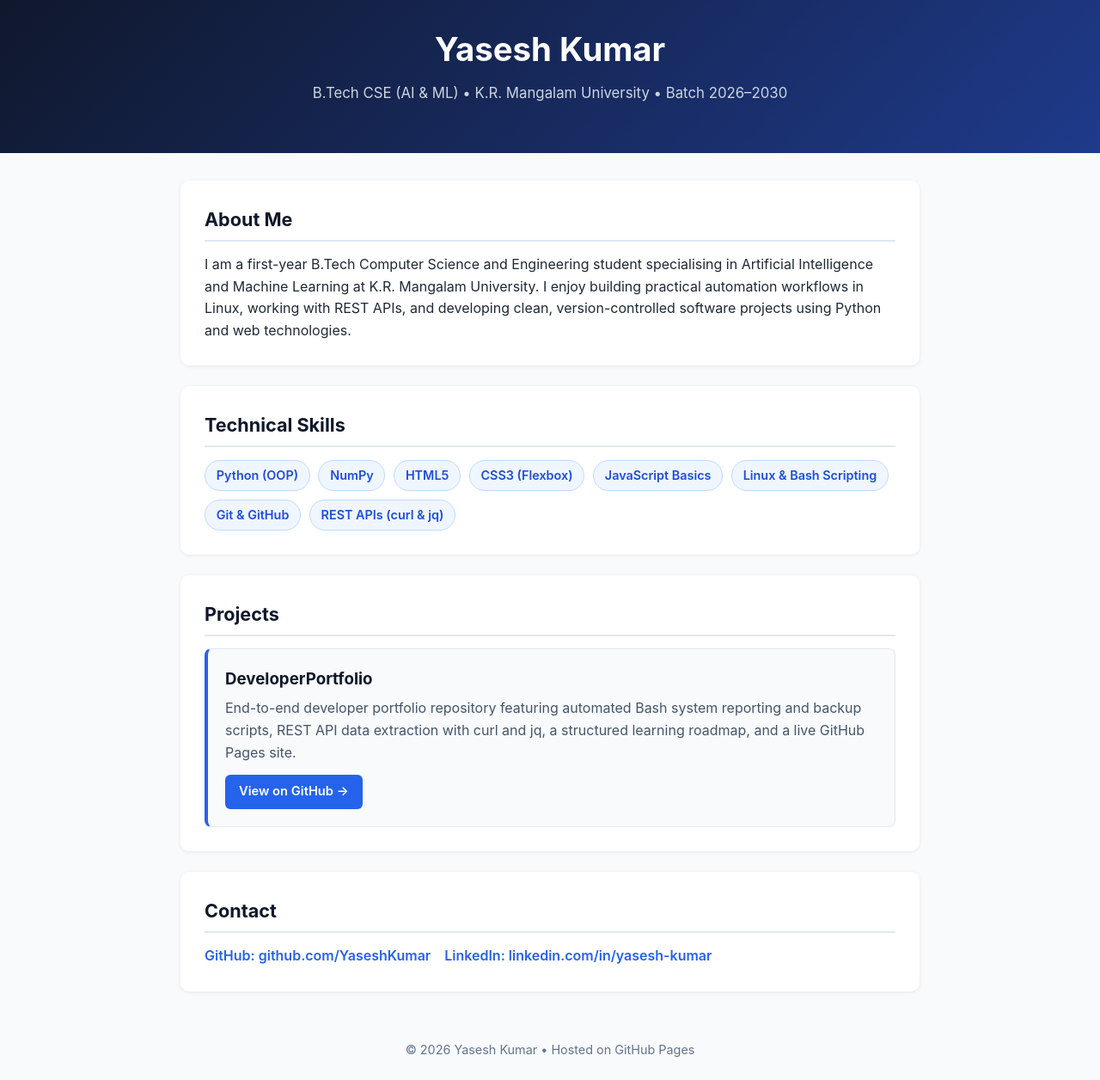
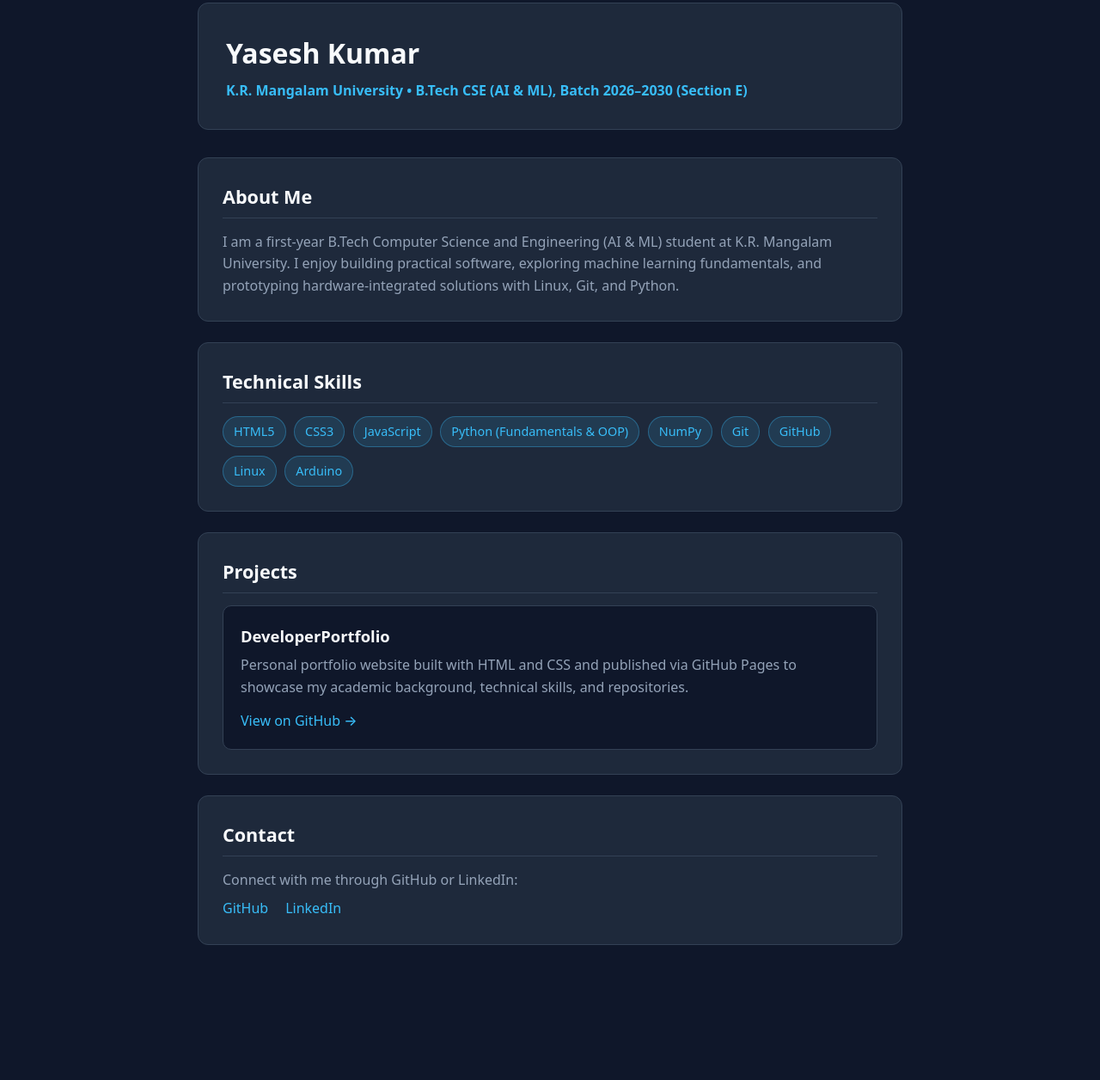
Before and after one commit to YaseshKumar/DeveloperPortfolio, a plain HTML site: page index.html in a window 1280 px wide. Shown: the part 29-1285 px from the top of the page at 86% size. After the commit the page ends 1216 px from the top, so only its background shows below. Drawn offline with Linux system fonts and the light colour scheme.

Commit message:
feat: add GitHub Pages portfolio website

```diff
--- a/index.html
+++ b/index.html
@@ -5,131 +5,181 @@
   <meta name="viewport" content="width=device-width, initial-scale=1.0" />
   <title>Yasesh Kumar | Developer Portfolio</title>
   <style>
-    * { box-sizing: border-box; margin: 0; padding: 0; }
+    :root {
+      --bg: #0f172a;
+      --surface: #1e293b;
+      --text: #f8fafc;
+      --muted: #94a3b8;
+      --accent: #38bdf8;
+      --border: #334155;
+    }
+
+    * {
+      box-sizing: border-box;
+      margin: 0;
+      padding: 0;
+    }
+
     body {
-      font-family: -apple-system, BlinkMacSystemFont, "Segoe UI", Roboto, sans-serif;
+      font-family: system-ui, -apple-system, BlinkMacSystemFont, "Segoe UI", Roboto, sans-serif;
+      background-color: var(--bg);
+      color: var(--text);
       line-height: 1.6;
-      color: #1f2937;
-      background-color: #f8fafc;
     }
+
+    .container {
+      max-width: 860px;
+      margin: 0 auto;
+      padding: 2rem 1.25rem 4rem;
+    }
+
     header {
-      background: linear-gradient(135deg, #0f172a, #1e3a8a);
-      color: #ffffff;
-      padding: 3.5rem 1.5rem;
-      text-align: center;
+      background: var(--surface);
+      border: 1px solid var(--border);
+      border-radius: 12px;
+      padding: 2rem;
+      margin-bottom: 2rem;
     }
-    header h1 { font-size: 2.4rem; margin-bottom: 0.4rem; }
-    header p { font-size: 1.05rem; color: #cbd5e1; }
-    main { max-width: 900px; margin: 2rem auto; padding: 0 1.25rem; }
+
+    header h1 {
+      font-size: 2rem;
+      margin-bottom: 0.35rem;
+    }
+
+    .meta {
+      color: var(--accent);
+      font-weight: 600;
+      font-size: 1rem;
+    }
+
     section {
-      background: #ffffff;
-      border-radius: 10px;
+      background: var(--surface);
+      border: 1px solid var(--border);
+      border-radius: 12px;
       padding: 1.75rem;
       margin-bottom: 1.5rem;
-      box-shadow: 0 1px 4px rgba(0, 0, 0, 0.08);
     }
-    h2 {
+
+    section h2 {
       font-size: 1.35rem;
-      color: #0f172a;
       margin-bottom: 0.9rem;
-      border-bottom: 2px solid #e2e8f0;
+      border-bottom: 1px solid var(--border);
       padding-bottom: 0.4rem;
     }
-    .badges { display: flex; flex-wrap: wrap; gap: 0.6rem; }
+
+    p {
+      color: var(--muted);
+    }
+
+    .skills-list {
+      display: flex;
+      flex-wrap: wrap;
+      gap: 0.6rem;
+      list-style: none;
+    }
+
     .badge {
-      background-color: #eff6ff;
-      color: #1d4ed8;
-      border: 1px solid #bfdbfe;
-      padding: 0.35rem 0.8rem;
+      background: rgba(56, 189, 248, 0.12);
+      color: var(--accent);
+      border: 1px solid rgba(56, 189, 248, 0.35);
+      padding: 0.35rem 0.75rem;
       border-radius: 999px;
       font-size: 0.9rem;
-      font-weight: 600;
+      font-weight: 500;
     }
+
     .project-card {
-      border: 1px solid #e2e8f0;
-      border-left: 4px solid #2563eb;
-      border-radius: 8px;
+      background: var(--bg);
+      border: 1px solid var(--border);
+      border-radius: 10px;
       padding: 1.25rem;
-      background-color: #f8fafc;
     }
-    .project-card h3 { margin-bottom: 0.4rem; color: #0f172a; }
-    .project-card p { margin-bottom: 0.8rem; color: #475569; }
-    .btn {
-      display: inline-block;
-      background-color: #2563eb;
-      color: #ffffff;
+
+    .project-card h3 {
+      margin-bottom: 0.4rem;
+      font-size: 1.15rem;
+    }
+
+    .project-card p {
+      margin-bottom: 0.85rem;
+    }
+
+    a {
+      color: var(--accent);
       text-decoration: none;
-      padding: 0.5rem 1rem;
-      border-radius: 6px;
-      font-weight: 600;
-      font-size: 0.92rem;
+      font-weight: 500;
     }
-    .btn:hover { background-color: #1d4ed8; }
-    .contact-links { display: flex; flex-wrap: wrap; gap: 1rem; }
-    .contact-links a {
-      color: #2563eb;
-      font-weight: 600;
-      text-decoration: none;
+
+    a:hover {
+      text-decoration: underline;
     }
-    .contact-links a:hover { text-decoration: underline; }
-    footer { text-align: center; padding: 1.5rem; color: #64748b; font-size: 0.9rem; }
+
+    .contact-links {
+      display: flex;
+      flex-wrap: wrap;
+      gap: 1.25rem;
+      list-style: none;
+      margin-top: 0.5rem;
+    }
   </style>
 </head>
 <body>
-  <header>
-    <h1>Yasesh Kumar</h1>
-    <p>B.Tech CSE (AI &amp; ML) &bull; K.R. Mangalam University &bull; Batch 2026–2030</p>
-  </header>
+  <div class="container">
+    <header>
+      <h1>Yasesh Kumar</h1>
+      <p class="meta">K.R. Mangalam University &bull; B.Tech CSE (AI &amp; ML), Batch 2026&ndash;2030 (Section E)</p>
+    </header>
 
-  <main>
     <section id="about">
       <h2>About Me</h2>
       <p>
-        I am a first-year B.Tech Computer Science and Engineering student specialising in Artificial Intelligence
-        and Machine Learning at K.R. Mangalam University. I enjoy building practical automation workflows in Linux,
-        working with REST APIs, and developing clean, version-controlled software projects using Python and web technologies.
+        I am a first-year B.Tech Computer Science and Engineering (AI &amp; ML) student at K.R. Mangalam University.
+        I enjoy building practical software, exploring machine learning fundamentals, and prototyping hardware-integrated
+        solutions with Linux, Git, and Python.
       </p>
     </section>
 
     <section id="skills">
       <h2>Technical Skills</h2>
-      <div class="badges">
-        <span class="badge">Python (OOP)</span>
-        <span class="badge">NumPy</span>
-        <span class="badge">HTML5</span>
-        <span class="badge">CSS3 (Flexbox)</span>
-        <span class="badge">JavaScript Basics</span>
-        <span class="badge">Linux &amp; Bash Scripting</span>
-        <span class="badge">Git &amp; GitHub</span>
-        <span class="badge">REST APIs (curl &amp; jq)</span>
-      </div>
+      <ul class="skills-list">
+        <li class="badge">HTML5</li>
+        <li class="badge">CSS3</li>
+        <li class="badge">JavaScript</li>
+        <li class="badge">Python (Fundamentals &amp; OOP)</li>
+        <li class="badge">NumPy</li>
+        <li class="badge">Git</li>
+        <li class="badge">GitHub</li>
+        <li class="badge">Linux</li>
+        <li class="badge">Arduino</li>
+      </ul>
     </section>
 
     <section id="projects">
       <h2>Projects</h2>
-      <div class="project-card">
+      <article class="project-card">
         <h3>DeveloperPortfolio</h3>
         <p>
-          End-to-end developer portfolio repository featuring automated Bash system reporting and backup scripts,
-          REST API data extraction with curl and jq, a structured learning roadmap, and a live GitHub Pages site.
+          Personal portfolio website built with HTML and CSS and published via GitHub Pages to showcase my academic
+          background, technical skills, and repositories.
         </p>
-        <a class="btn" href="https://github.com/YaseshKumar/DeveloperPortfolio" target="_blank" rel="noopener">
+        <a href="https://github.com/YaseshKumar/DeveloperPortfolio" target="_blank" rel="noopener noreferrer">
           View on GitHub &rarr;
         </a>
-      </div>
+      </article>
     </section>
 
     <section id="contact">
       <h2>Contact</h2>
-      <div class="contact-links">
-        <a href="https://github.com/YaseshKumar" target="_blank" rel="noopener">GitHub: github.com/YaseshKumar</a>
-        <a href="https://www.linkedin.com/in/yasesh-kumar/" target="_blank" rel="noopener">LinkedIn: linkedin.com/in/yasesh-kumar</a>
-      </div>
+      <p>Connect with me through GitHub or LinkedIn:</p>
+      <ul class="contact-links">
+        <li>
+          <a href="https://github.com/YaseshKumar" target="_blank" rel="noopener noreferrer">GitHub</a>
+        </li>
+        <li>
+          <a href="https://www.linkedin.com/in/yasesh-kumar" target="_blank" rel="noopener noreferrer">LinkedIn</a>
+        </li>
+      </ul>
     </section>
-  </main>
-
-  <footer>
-    &copy; 2026 Yasesh Kumar &bull; Hosted on GitHub Pages
-  </footer>
+  </div>
 </body>
 </html>
```
